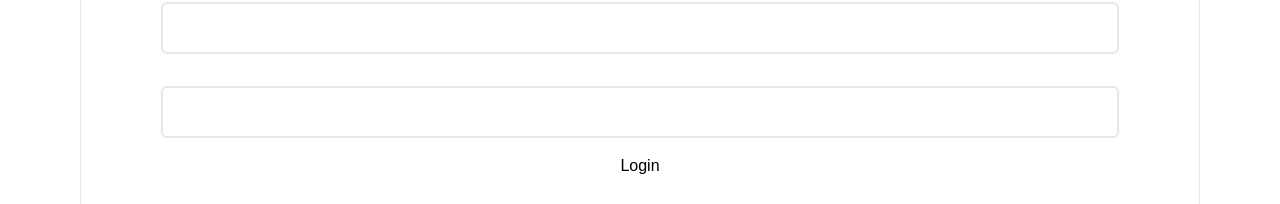
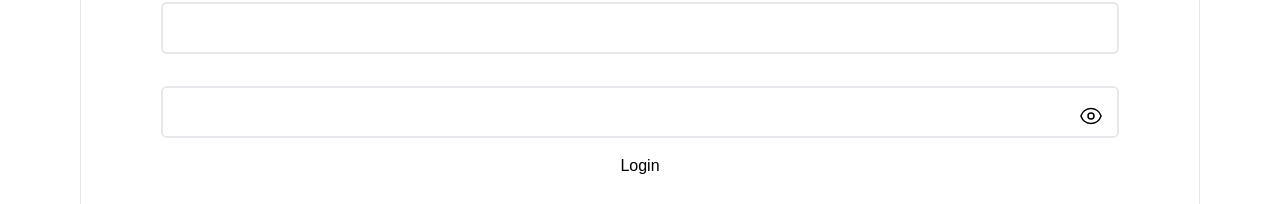
Before and after one commit to amaben2020/advanced-cart-system-zustand, a Next.js app: page /auth/login in a window 1280 px wide. Shown: the part 219-423 px from the top of the page. Built offline with nearby package versions, Linux system fonts and the light colour scheme.

Commit message:
adding useToggleEyeVisibility hook

```diff
--- a/src/app/(pages)/auth/(pages)/login/page.tsx
+++ b/src/app/(pages)/auth/(pages)/login/page.tsx
@@ -1,4 +1,7 @@
 "use client";
+import EyeClosed from "@/assets/svgs/EyeClosed";
+import EyeOpen from "@/assets/svgs/EyeOpen";
+import useTogglePasswordVisibility from "@/hooks/useTogglePasswordVisibility";
 import { signIn } from "next-auth/react";
 import { ChangeEvent, useState } from "react";
 
@@ -7,6 +10,8 @@ const Login = () => {
     email: "",
     password: "",
   });
+
+  const { handleToggle, showPassword, icon } = useTogglePasswordVisibility();
 
   const handleChange = (e: ChangeEvent<HTMLInputElement>) => {
     const name = e.target.name;
@@ -24,6 +29,7 @@ const Login = () => {
         alert("You must insert email");
         return;
       }
+
       await signIn("credentials", {
         email: userInfo.email,
         password: userInfo.password,
@@ -46,13 +52,22 @@ const Login = () => {
           name="email"
           value={userInfo?.email}
         />
-        <input
-          onChange={handleChange}
-          className="p-3 my-4 text-black border-2 rounded-md"
-          type="password"
-          name="password"
-          value={userInfo?.password}
-        />
+
+        <div className="relative">
+          <input
+            onChange={handleChange}
+            className="w-full p-3 my-4 text-black border-2 rounded-md"
+            type={showPassword ? "password" : "text"}
+            name="password"
+            value={userInfo?.password}
+          />
+          <span
+            className="absolute z-10 cursor-pointer top-[40%] right-4"
+            onClick={handleToggle}
+          >
+            {icon === "eye-closed" ? <EyeClosed /> : <EyeOpen />}
+          </span>
+        </div>
 
         <button type="submit">Login</button>
       </form>
--- a/src/app/(pages)/auth/(pages)/register/page.tsx
+++ b/src/app/(pages)/auth/(pages)/register/page.tsx
@@ -21,11 +21,6 @@ const Register = () => {
             lastName,
           }),
         },
-      );
-
-      console.log(
-        "`${process.env.NEXT_PUBLIC_URL!}/api/signup`",
-        `${process.env.NEXT_PUBLIC_URL!}/api/signup`,
       );
 
       const data = await response.json();
--- /dev/null
+++ b/src/assets/svgs/EyeClosed.tsx
@@ -0,0 +1,20 @@
+const EyeClosed = () => {
+  return (
+    <svg
+      xmlns="http://www.w3.org/2000/svg"
+      fill="none"
+      viewBox="0 0 24 24"
+      stroke-width="1.5"
+      stroke="currentColor"
+      className="w-6 h-6"
+    >
+      <path
+        stroke-linecap="round"
+        stroke-linejoin="round"
+        d="M3.98 8.223A10.477 10.477 0 001.934 12C3.226 16.338 7.244 19.5 12 19.5c.993 0 1.953-.138 2.863-.395M6.228 6.228A10.45 10.45 0 0112 4.5c4.756 0 8.773 3.162 10.065 7.498a10.523 10.523 0 01-4.293 5.774M6.228 6.228L3 3m3.228 3.228l3.65 3.65m7.894 7.894L21 21m-3.228-3.228l-3.65-3.65m0 0a3 3 0 10-4.243-4.243m4.242 4.242L9.88 9.88"
+      />
+    </svg>
+  );
+};
+
+export default EyeClosed;
--- /dev/null
+++ b/src/assets/svgs/EyeOpen.tsx
@@ -0,0 +1,25 @@
+const EyeOpen = () => {
+  return (
+    <svg
+      xmlns="http://www.w3.org/2000/svg"
+      fill="none"
+      viewBox="0 0 24 24"
+      stroke-width="1.5"
+      stroke="currentColor"
+      className="w-6 h-6"
+    >
+      <path
+        stroke-linecap="round"
+        stroke-linejoin="round"
+        d="M2.036 12.322a1.012 1.012 0 010-.639C3.423 7.51 7.36 4.5 12 4.5c4.638 0 8.573 3.007 9.963 7.178.07.207.07.431 0 .639C20.577 16.49 16.64 19.5 12 19.5c-4.638 0-8.573-3.007-9.963-7.178z"
+      />
+      <path
+        stroke-linecap="round"
+        stroke-linejoin="round"
+        d="M15 12a3 3 0 11-6 0 3 3 0 016 0z"
+      />
+    </svg>
+  );
+};
+
+export default EyeOpen;
--- /dev/null
+++ b/src/hooks/useTogglePasswordVisibility.ts
@@ -0,0 +1,24 @@
+import { useState } from "react";
+
+const useTogglePasswordVisibility = () => {
+  const [showPassword, setShowPassword] = useState<boolean>(false);
+  const [icon, setIcon] = useState<"eye-open" | "eye-closed">("eye-open");
+
+  const handleToggle = () => {
+    setShowPassword((p) => !p);
+
+    if (showPassword) {
+      setIcon("eye-open");
+    } else {
+      setIcon("eye-closed");
+    }
+  };
+
+  return {
+    handleToggle,
+    icon,
+    showPassword,
+  };
+};
+
+export default useTogglePasswordVisibility;
```
